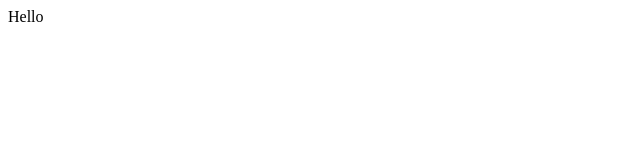
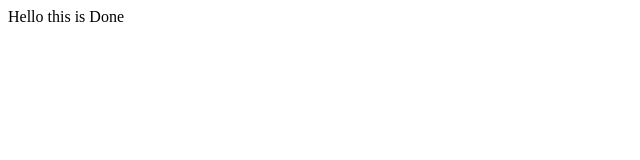
Before and after one commit to rakeshlaishetty/frontend-pdf, a React app: page / in a window 1280 px wide. Shown: the top 160 px of the page, without its empty margins (0-640 px from the left). Built offline with nearby package versions, Linux system fonts and the light colour scheme.

Commit message:
some testing done

```diff
--- a/src/components/App.jsx
+++ b/src/components/App.jsx
@@ -1,7 +1,7 @@
 import React from "react";
 
 const App = () => {
-  return <div>Hello</div>;
+  return <div>Hello this is Done</div>;
 };
 
 export default App;
```
